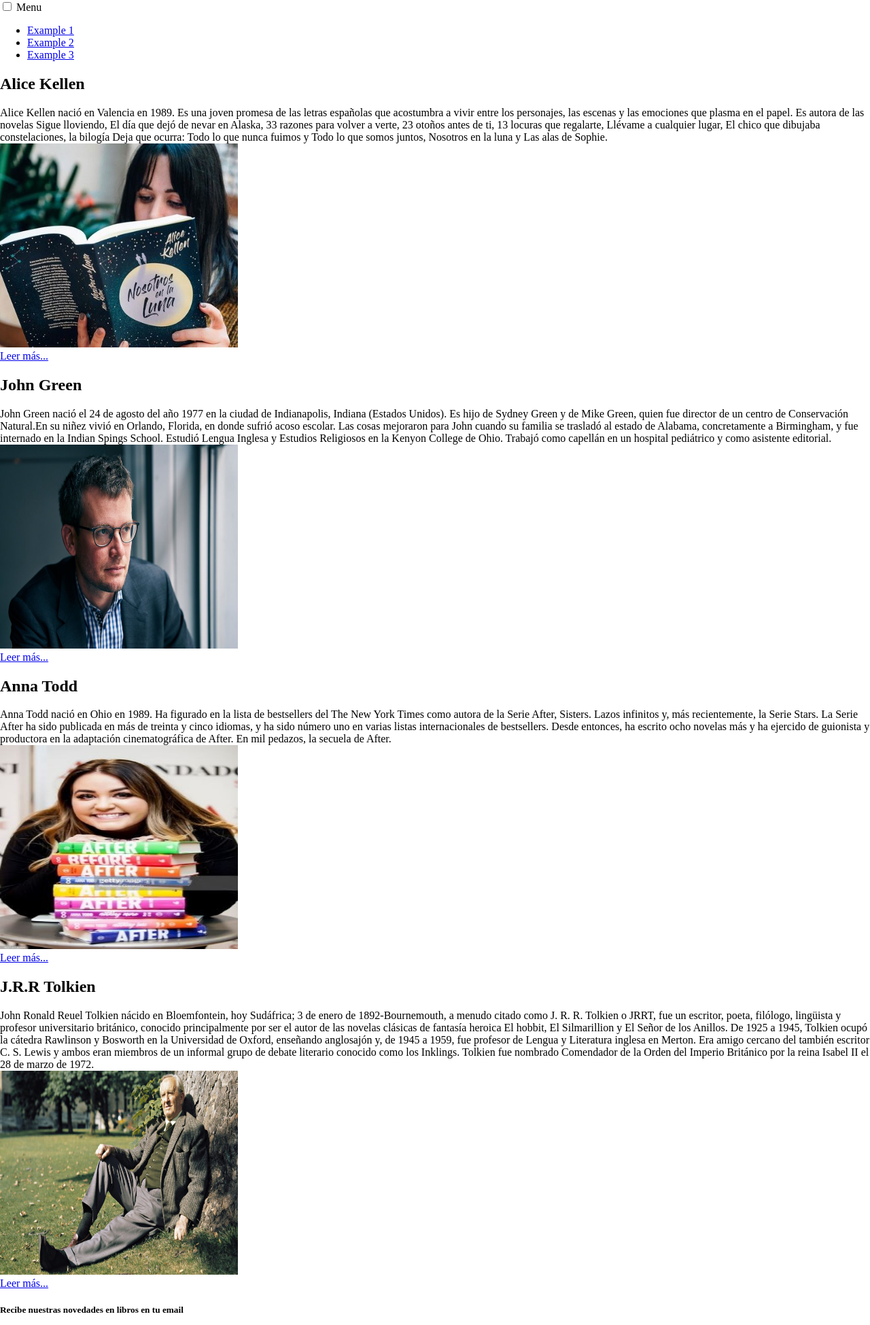
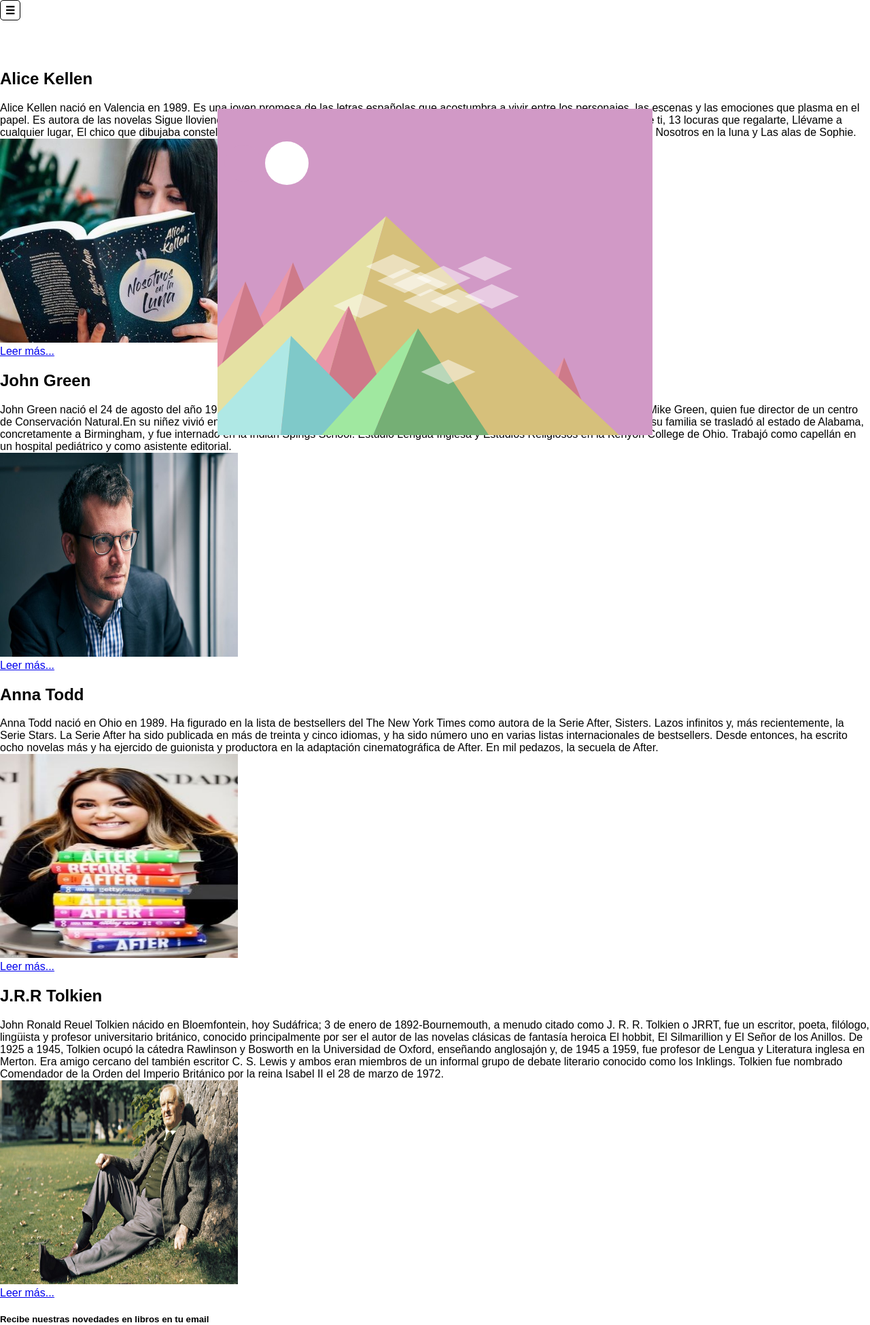
Before and after one commit to ShadowShot07/StoryBoardProject, a PHP site: page / in a window 1280 px wide. Shown: the top 1949 px of the page at 68% size. Run offline with PHP 8.4, Linux system fonts and the light colour scheme; some libraries are stand-ins or nearby versions.

Commit message:
canvas_mal

```diff
--- a/index.html
+++ b/index.html
@@ -16,7 +16,7 @@
     <title>Website about books</title>
 </head>
 
-<body>
+<body class="hasFrameBorder">
     <!--------------------------------------
         div que coge todo el contenido
     --------------------------------------->
@@ -25,10 +25,10 @@
             <!-------------------------------
                 div que contiene el navbar
              ------------------------------->
-            <div class="navbar">
-                <input type="checkbox" id="menu">
-                <label for="menu"> Menu </label>
+            <div>
                 <nav>
+                    <input type="checkbox" id="menu">
+                    <label for="menu"> ☰ </label>
                     <ul>
                         <li>
                             <a href="#">Example 1</a>
@@ -51,8 +51,11 @@
                  Canvas
             ------------------->
             <div>
+                <pre>
+                    <canvas id="defaultCanvas0" width="1280" height="960" style="width: 640px; height: 480px;" tabindex="0"></canvas>
+                </pre>
+            </div>
 
-            </div>
             <!---------------------------
                 Secciones de la página
              --------------------------->
--- a/styles/style.css
+++ b/styles/style.css
@@ -119,3 +119,81 @@ html, body {
     z-index: 9999;
     text-shadow: 0px 1px 2px rgba(0, 0, 0, 0.33), -1px 0px 2px rgba(255, 255, 255, 0);
 }
+
+/* ---------------------------------- Nav ------------------------------------------------ */
+*{
+    font-family: Arial;
+  }
+
+  ul{
+    display: none;
+  }
+
+  input:checked  ~ ul{
+    display:block;
+  }
+
+  input {
+    display: none;
+  }
+
+  label {
+    box-sizing: border-box;
+    display: inline-block;
+    border: 1px solid black;
+    border-radius: 5px;
+    width: 30px;
+    height: 30px;
+    line-height: 30px;
+    font-weight: bold;
+    text-align: center;
+    user-select: none;
+  }
+
+  /* Estilo del boton cuando se pasa el mouse por encima*/
+  label:hover{
+    background: grey;
+  }
+
+  /* Estilo del boton cuando el menú está expandido*/
+  input:checked ~ label {
+    background: lightgrey;
+  }
+
+  ul{
+    margin-top:0;
+    padding: 0;
+    width: 200px;
+
+  }
+
+
+  li {
+    display: block;
+    background: lightgrey;
+    margin: 0;
+    padding: 10px;
+    list-style: none;
+    border-bottom: 1px solid grey;
+  }
+
+  /*Estilo cuando el mouse pasa encima de cada link del menu*/
+  li:hover {
+    filter: brightness(110%);
+  }
+
+  /* ----------- Canvas ----------------*/
+  canvas {
+    outline: none;
+    border: 0;
+    top:0%;
+}
+
+body.hasFrameBorder canvas:first-of-type {
+     position: absolute;
+    left: 50%;
+    top: 50%;
+	transform: translate(-50%, -50%);
+    margin: auto;
+    display: block;
+}
```
